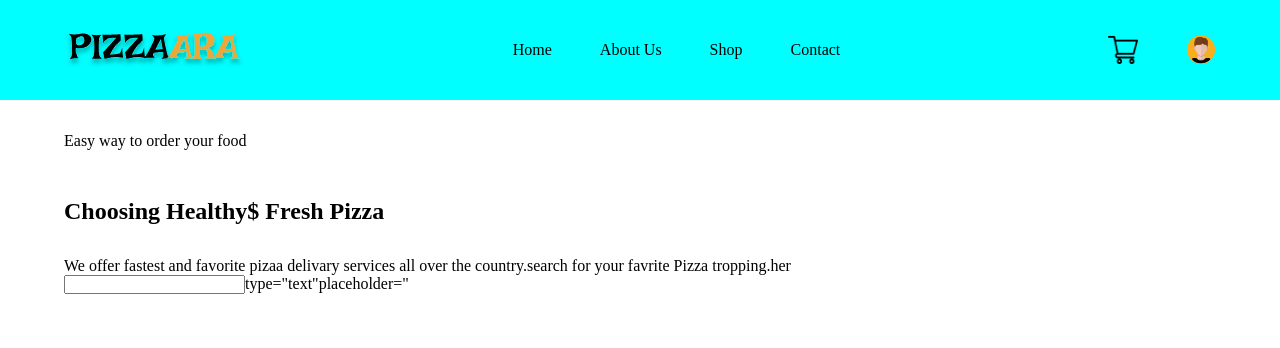
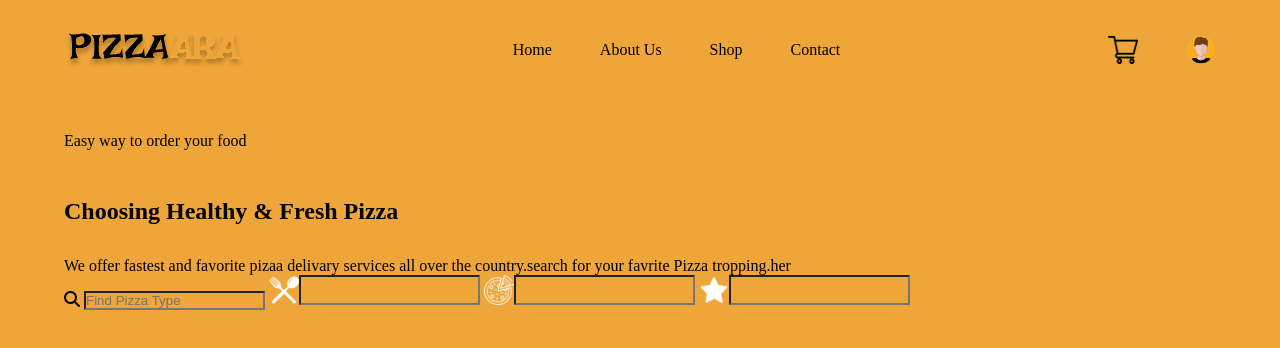
Before and after one commit to nafulakettyjudith/responsive-webdesign, a plain HTML site: page pizzaara-deliveries/index.html in a window 1280 px wide. Drawn offline with Linux system fonts and the light colour scheme.

Commit message:
Added  images

```diff
--- a/pizzaara-deliveries/css/sections/header.css
+++ b/pizzaara-deliveries/css/sections/header.css
@@ -1,5 +1,4 @@
-nav{
-    background-color: aqua;
+nav {
   padding: 2em 0;
 }
 .nav__container {
@@ -7,23 +6,21 @@ nav{
   justify-content: space-between;
   align-items: center;
 }
-.nav__links ul{
+.nav__links ul {
   display: flex;
   gap: 3em;
 }
 .nav__links ul li {
   list-style-type: none;
 }
-  .nav__icons{
+.nav__icons {
   display: flex;
   gap: 3em;
 }
 
-
-p{
-    padding-top: 2em;
-
-}
-h1{
+p {
   padding-top: 2em;
 }
+h1 {
+  padding-top: 2em;
+}
--- a/pizzaara-deliveries/css/style.css
+++ b/pizzaara-deliveries/css/style.css
@@ -1,6 +1,6 @@
 @import url("sections/header.css");
 
-*{
+*{background-color: #EEA539;
   margin: 0;
   padding: 0;
   box-sizing: border-box;
@@ -11,3 +11,15 @@
   margin:0 auto;
 
 }
+.image{
+  background-color: black ;
+  display: inline-flex;
+}
+.images{
+  background-color: black;
+  display: inline-flex;
+}
+.star{
+  background-color: black;
+  display: inline-flex;
+}
--- a/pizzaara-deliveries/index.html
+++ b/pizzaara-deliveries/index.html
@@ -3,7 +3,8 @@
     <meta charset="UTF-8" />
     <meta name="viewport" content="width=device-width, initial-scale=1.0" />
     <title>Pizzaara Deliveries</title>
-    <link href="css/style.css" rel="stylesheet" />
+    <link href="css/style.css" rel="stylesheet" /><link rel="stylesheet" href="https://cdnjs.cloudflare.com/ajax/libs/font-awesome/6.5.1/css/all.min.css" integrity="sha512-DTOQO9RWCH3ppGqcWaEA1BIZOC6xxalwEsw9c2QQeAIftl+Vegovlnee1c9QX4TctnWMn13TZye+giMm8e2LwA==" crossorigin="anonymous" referrerpolicy="no-referrer" />
+
   </head>
   <body>
     <!--header-->
@@ -33,18 +34,33 @@
         <div class="container">
         <div>
           <p>Easy way to order your food</p>
-          <h1>Choosing Healthy$ Fresh Pizza</h1>
+          <div>
+          <h1>Choosing Healthy & Fresh Pizza</h1>
+          </div>
           <p>
             We offer fastest and favorite pizaa delivary services all over the
             country.search for your favrite Pizza tropping.her
           </p>
         <div>
           <form>
-            <label for="nav__icons"></label>
-            <input>type="text"placeholder="<i class="fa-solid fa-magnifying-glass"></i>
-          </form>
-        </div>
-        </div>
+            <i class="fa-solid fa-magnifying-glass"></i>
+            <input type="search" placeholder="Find Pizza Type">
+            <div class="image">
+              <img src="images/cutlery.png" width="30px">
+              <input type="500+Restaunts">
+              </div>
+              <div class="images">
+              <img src="images/fresh-pizza.png"width="30px">
+              <input type="200+pizza varities">
+              </div>
+              <div class="star">
+              <img src="images/star.png"width="30px">
+              <input type="(7.8) 10k Reviews">
+              </div>
+
+            </div>
+      </div>
+      </div>
       </div>
       </section>
     </header>
```
Lines whose indentation alone changed are shown as unchanged.
